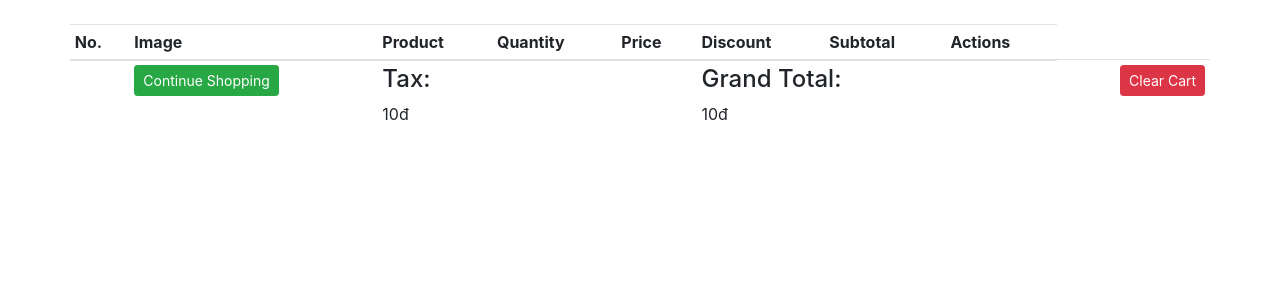
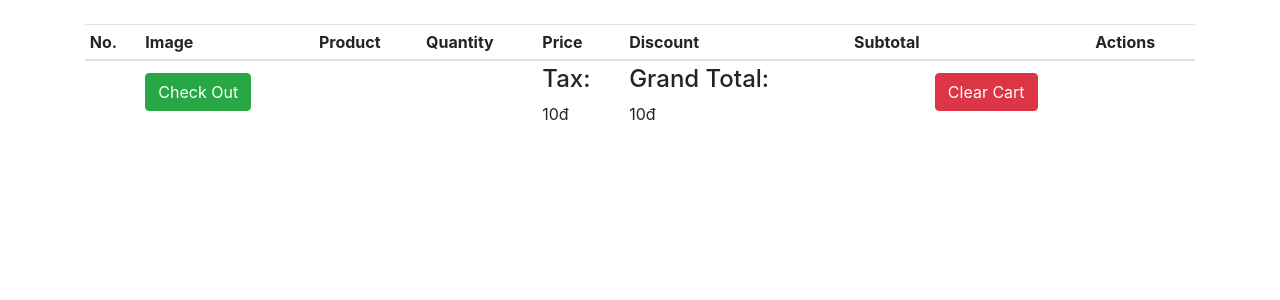
Before and after one commit to prime2911/liquor-store-ecommerce-website, a Flask app: template shop/templates/products/carts.html in a window 1280 px wide. Shown: the part 56-356 px from the top of the page. Run offline with Flask 2, Linux system fonts and the light colour scheme; the template is opened without the code that fills it: most values are stand-ins (such as "Sample title", 1, 10 or a date in 2020); some libraries are stand-ins or nearby versions.

Commit message:
Edit page layout & add clear cart button

```diff
--- a/shop/templates/products/carts.html
+++ b/shop/templates/products/carts.html
@@ -6,6 +6,7 @@
 
 <div class="container mt-4">
     <div class="row">
+        <div class="col-md-12">
             <table class="table table-sm">
                 <thead>
                     <th>No.</th>
@@ -44,15 +45,17 @@
                     {% endfor %}
                     <tr>
                         <td></td>
-                    <td><a href="{{ url_for('home') }}" class="btn btn-sm btn-success">Continue Shopping</a></td>
-                    <td colspan="3"><h4>Tax:</h4> {{ tax }}đ</td>
-                    <td colspan="3"><h4>Grand Total:</h4> {{ grand_total }}đ</td>
-                    <td><a href="{{ url_for('clear_cart') }}" class="btn btn-sm btn-danger float-right">Clear Cart</a></td>
+                        <td><a href="{{ url_for('home') }}" class="btn btn-success mt-2">Check Out</a></td>
+                        <td colspan="2"></td>
+                        <td><h4>Tax:</h4> {{ tax }}đ</td>
+                        <td><h4>Grand Total:</h4> {{ grand_total }}đ</td>
+                        <td><a href="{{ url_for('clear_cart') }}" class="btn btn-danger float-right mt-2 mr-5">Clear Cart</a></td>
                     </tr>
                 </tbody>
             </table>
         </div>
     </div>
+</div>
 {% endblock %}
 
 {{ session["shopping_cart"] }}
```
Lines whose indentation alone changed are shown as unchanged.
